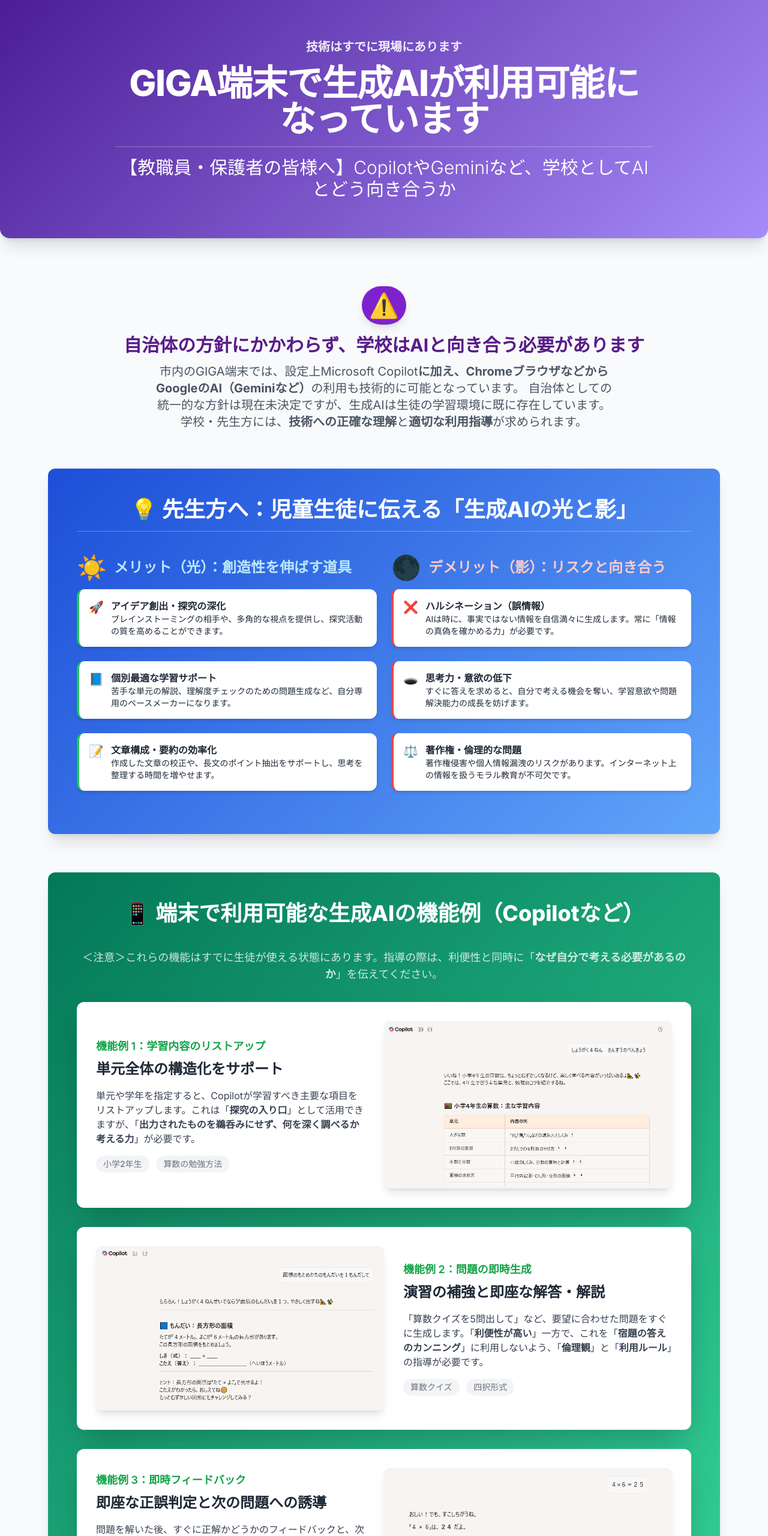
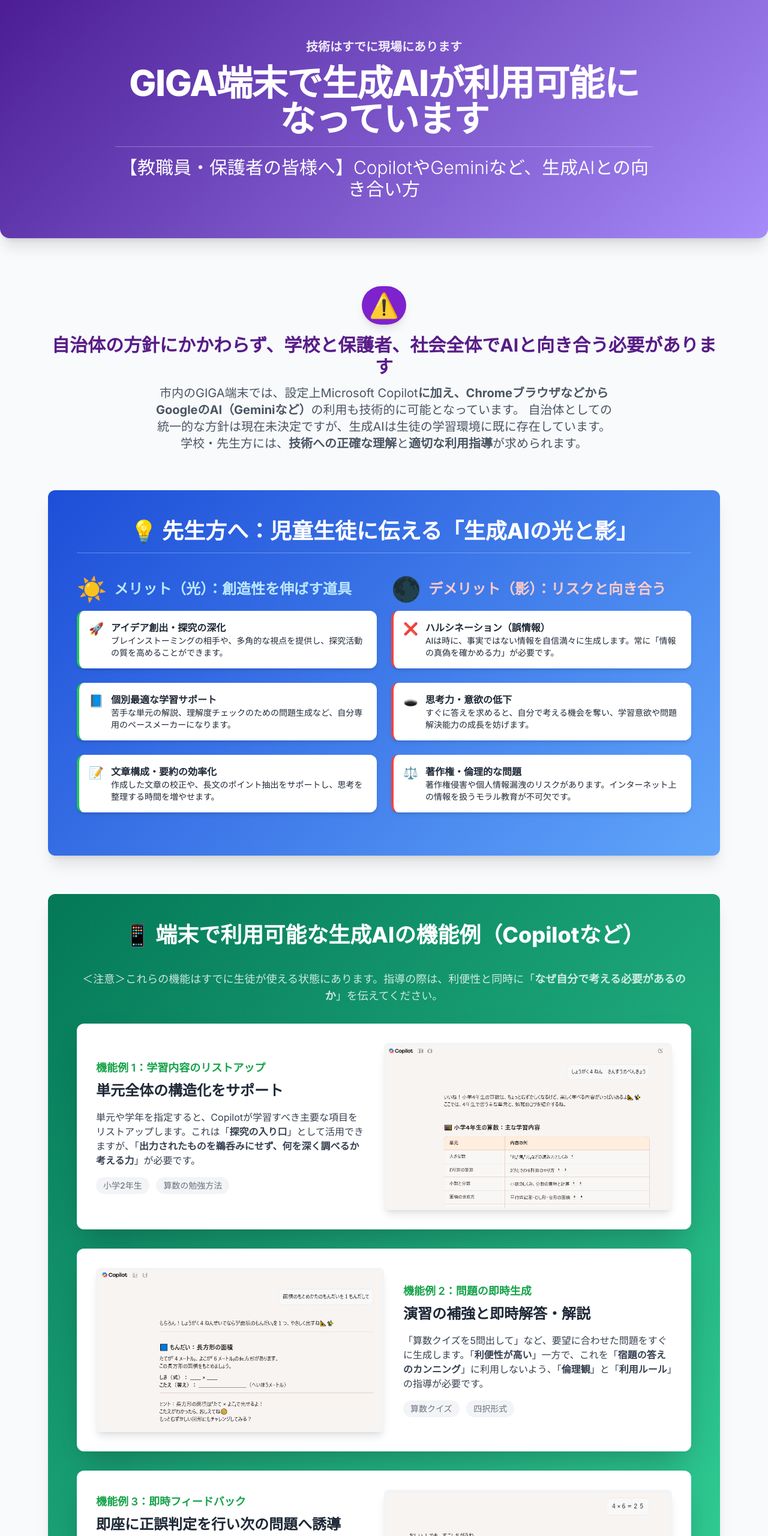
Before and after one commit to Medu-web/Copilot_GIGA, a plain HTML site: page index.html in a window 1280 px wide. Shown: the top 2560 px of the page at 60% size. Drawn offline with nearby package versions, Linux system fonts and the light colour scheme.

Commit message:
Update index.html

```diff
--- a/index.html
+++ b/index.html
@@ -93,7 +93,7 @@
                 GIGA端末で生成AIが<br class="md:hidden">利用可能になっています
             </h1>
             <h2 class="text-xl md:text-3xl font-light border-t pt-4 border-white border-opacity-30 inline-block">
-                【教職員・保護者の皆様へ】CopilotやGeminiなど、学校としてAIとどう向き合うか
+                【教職員・保護者の皆様へ】CopilotやGeminiなど、生成AIとの向き合い方
             </h2>
         </div>
     </header>
@@ -104,7 +104,7 @@
                 <span class="icon-size">⚠️</span>
             </div>
             <p class="text-2xl md:text-3xl font-bold mt-4 mb-3 text-purple-900">
-                自治体の方針にかかわらず、学校はAIと向き合う必要があります
+                自治体の方針にかかわらず、学校と保護者、社会全体でAIと向き合う必要があります
             </p>
             <p class="text-lg md:text-xl text-gray-600 max-w-3xl mx-auto">
                 市内のGIGA端末では、設定上Microsoft Copilot<b>に加え、ChromeブラウザなどからGoogleのAI（Geminiなど）</b>の利用も技術的に可能となっています。
@@ -204,7 +204,7 @@
             <!-- 活用例 2: 個別最適な問題生成 --><div class="bg-white text-gray-800 p-6 md:p-8 rounded-xl shadow-2xl mb-8 flex flex-col md:flex-row-reverse items-center">
                 <div class="md:w-1/2 mb-6 md:mb-0 md:pl-8">
                     <p class="text-lg font-semibold text-green-600 mb-2">機能例 2：問題の即時生成</p>
-                    <h3 class="text-2xl font-bold mb-4">演習の補強と即座な解答・解説</h3>
+                    <h3 class="text-2xl font-bold mb-4">演習の補強と即時解答・解説</h3>
                     <p class="text-gray-700">「算数クイズを5問出して」など、要望に合わせた問題をすぐに生成します。「<b>利便性が高い</b>」一方で、これを「<b>宿題の答えのカンニング</b>」に利用しないよう、「<b>倫理観</b>」と「<b>利用ルール</b>」の指導が必要です。</p>
                     <div class="mt-4 text-sm font-medium text-gray-500">
                         <span class="inline-block px-3 py-1 bg-gray-100 rounded-full">算数クイズ</span>
@@ -216,10 +216,10 @@
                 </div>
             </div>
 
-            <!-- 活用例 3: 即座なフィードバックと演習 (画像 3 は機能 2 の続きとして活用) --><div class="bg-white text-gray-800 p-6 md:p-8 rounded-xl shadow-2xl flex flex-col md:flex-row items-center">
+            <!-- 活用例 3: 即時フィードバックと演習 (画像 3 は機能 2 の続きとして活用) --><div class="bg-white text-gray-800 p-6 md:p-8 rounded-xl shadow-2xl flex flex-col md:flex-row items-center">
                 <div class="md:w-1/2 mb-6 md:mb-0 md:pr-8">
                     <p class="text-lg font-semibold text-green-600 mb-2">機能例 3：即時フィードバック</p>
-                    <h3 class="text-2xl font-bold mb-4">即座な正誤判定と次の問題への誘導</h3>
+                    <h3 class="text-2xl font-bold mb-4">即座に正誤判定を行い次の問題へ誘導</h3>
                     <p class="text-gray-700">問題を解いた後、すぐに正解かどうかのフィードバックと、次の学習を促す指示が得られます。先生方は、この機能が生徒の「<b>わかったつもり</b>」を生まないよう、「<b>なぜ正解・不正解だったのかを言語化させる指導</b>」に重点を置く必要があります。</p>
                     <div class="mt-4 text-sm font-medium text-gray-500">
                         <span class="inline-block px-3 py-1 bg-gray-100 rounded-full">掛け算・引き算</span>
```
